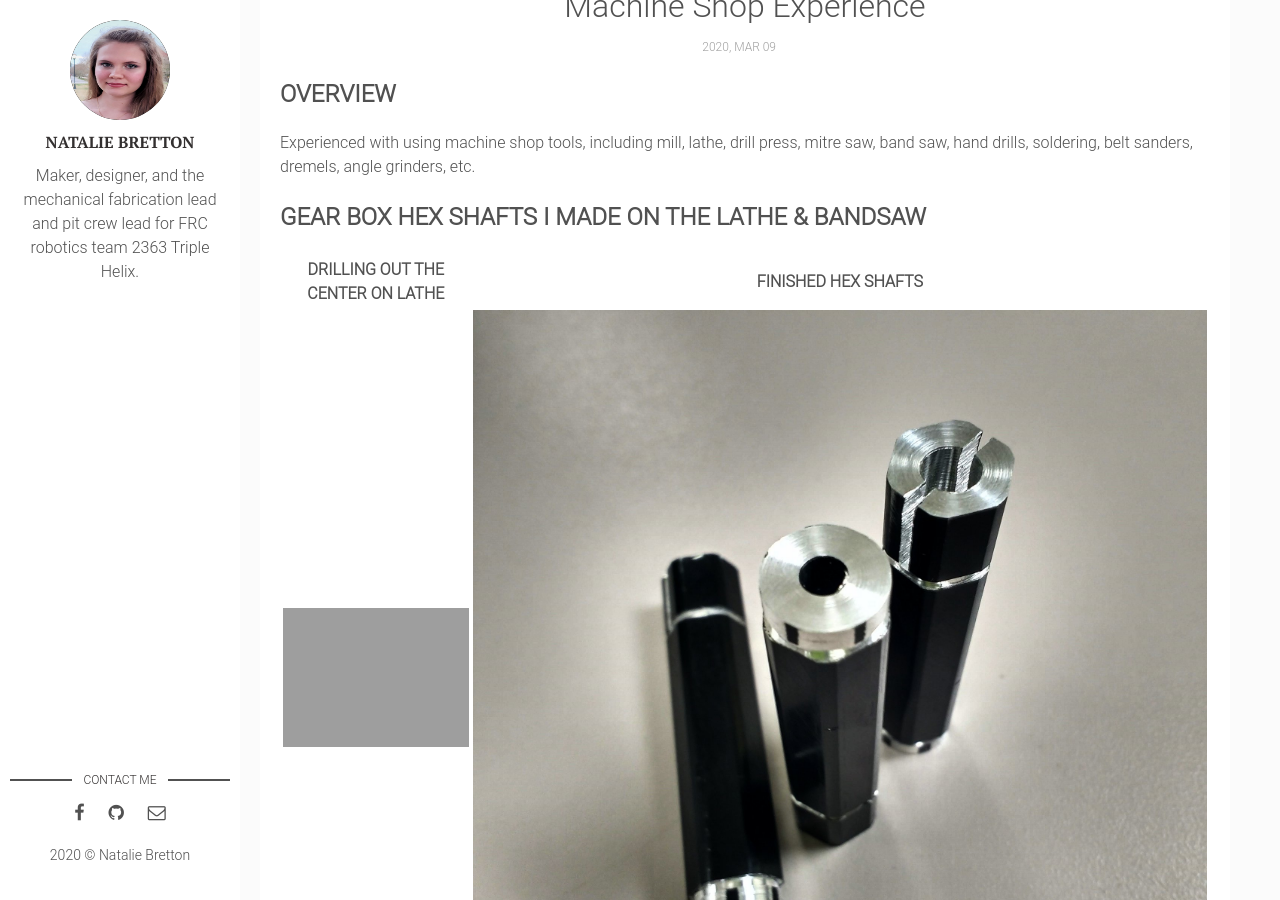
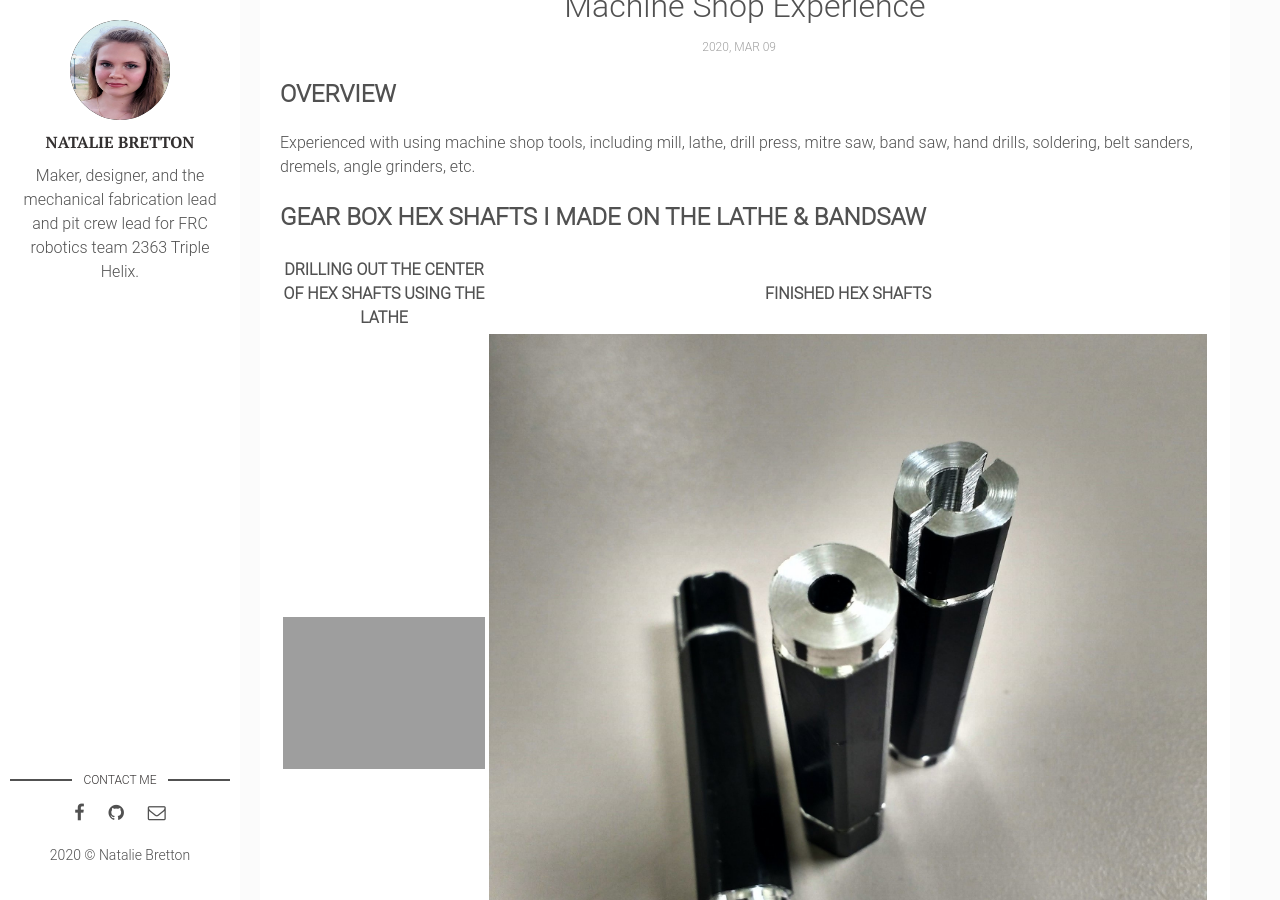
Before and after one commit to natgrrl/natgrrl.github.io, a Jekyll site: the page built from _posts/2020-03-09-machine-shop.markdown, in a window 1280 px wide and 900 px high, scrolled down 564 px. Built offline with Jekyll 4.4.1, drawn with Linux system fonts in a browser that asks for light colours.

Commit message:
Update 2020-03-09-machine-shop.markdown

```diff
--- a/_posts/2020-03-09-machine-shop.markdown
+++ b/_posts/2020-03-09-machine-shop.markdown
@@ -12,8 +12,8 @@ Experienced with using machine shop tools, including mill, lathe, drill press, m
 
 ## GEAR BOX HEX SHAFTS I MADE ON THE LATHE & BANDSAW
 
-DRILLING OUT THE CENTER ON LATHE | FINISHED HEX SHAFTS
--------------------------------- | -------------------
+DRILLING OUT THE CENTER OF HEX SHAFTS USING THE LATHE | FINISHED HEX SHAFTS
+----------------------------------------------------- | -------------------
 ![hax-shafts](http://natgrrl.github.io/assets/img/shop-hex-shaft.jpg) | ![shop1](http://natgrrl.github.io/assets/img/shop1.jpg)
 
 ![shop2](http://natgrrl.github.io/assets/img/shop2.jpg)
```
